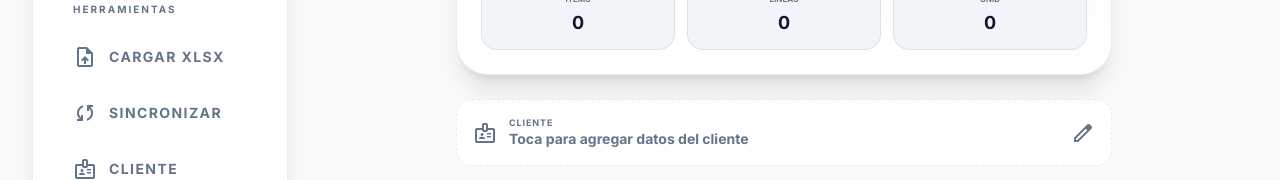
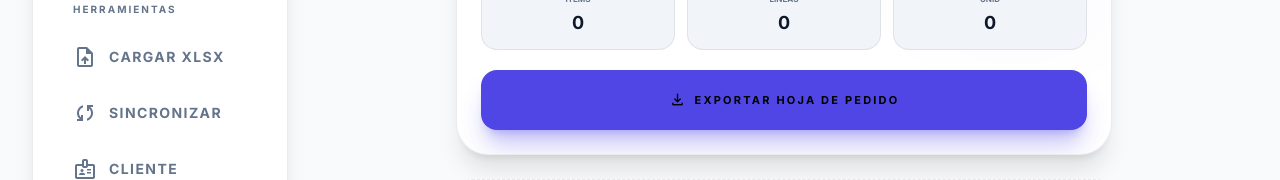
Before and after one commit to carloscus/g360-order-form, a React (Vite) app: page /orden in a window 1280 px wide. Shown: the part 246-426 px from the top of the page. Built offline with nearby package versions, Linux system fonts and the light colour scheme; no server answers.

Commit message:
fix: botón exportar hoja de pedido visible - G360DragModal requería isOpen (renderizaba null); CTA fijo en dashboard de la orden

```diff
--- a/src/pages/OrdenPage.jsx
+++ b/src/pages/OrdenPage.jsx
@@ -112,7 +112,14 @@ function OrdenPage() {
     <>
       {/* Panel Flotante Abstraído como G360 Component */}
       {cartCount > 0 && !showExportConfirm && !showClearConfirm && (
-        <G360DragModal className="flex items-center gap-4 bg-[var(--g360-surface)]/10 backdrop-blur-xl p-4 rounded-3xl border-[0.5px] border-white/10 shadow-[0_8px_32px_rgba(0,0,0,0.12)] transition-[box-shadow_transform_background-color] duration-200">
+        <G360DragModal
+          isOpen={true}
+          showBackdrop={false}
+          modalWidth={215}
+          modalHeight={76}
+          zIndex={550}
+          className="flex items-center gap-4 bg-[var(--g360-surface)]/10 backdrop-blur-xl p-4 rounded-3xl border-[0.5px] border-white/10 shadow-[0_8px_32px_rgba(0,0,0,0.12)] transition-[box-shadow_transform_background-color] duration-200"
+        >
           <button onClick={(e) => { e.stopPropagation(); setShowExportConfirm(false); setShowClearConfirm(true); }} className="w-12 h-12 bg-red-500/10 text-red-500 rounded-full flex items-center justify-center hover:bg-red-500 hover:text-white transition-all border border-red-500/20 hover:border-red-500"><span className="material-symbols-outlined text-2xl">delete_sweep</span></button>
           <button onClick={(e) => { e.stopPropagation(); handleExport(); }} className="h-12 px-5 bg-[var(--g360-accent)] text-black rounded-full font-black text-[10px] uppercase tracking-[0.2em] shadow-xl shadow-[var(--g360-accent)]/30 flex items-center gap-2 hover:bg-[var(--g360-accent)] hover:scale-105 transition-[transform_background-color] border border-[var(--g360-accent)]"><span className="material-symbols-outlined text-lg">share</span>ENVIAR</button>
         </G360DragModal>
@@ -145,6 +152,15 @@ function OrdenPage() {
               <span className="text-lg font-black">{cartTotalUnits}</span>
             </div>
           </div>
+
+          {/* CTA principal: exportar hoja de pedido */}
+          <button
+            onClick={handleExport}
+            className="mt-5 w-full py-4 bg-[var(--g360-accent)] text-black rounded-2xl font-black text-[11px] uppercase tracking-[0.2em] shadow-xl shadow-[var(--g360-glow)] flex items-center justify-center gap-2 hover:scale-[1.02] active:scale-95 transition-all"
+          >
+            <span className="material-symbols-outlined text-lg">download</span>
+            Exportar Hoja de Pedido
+          </button>
         </div>
       </div>
 
```
